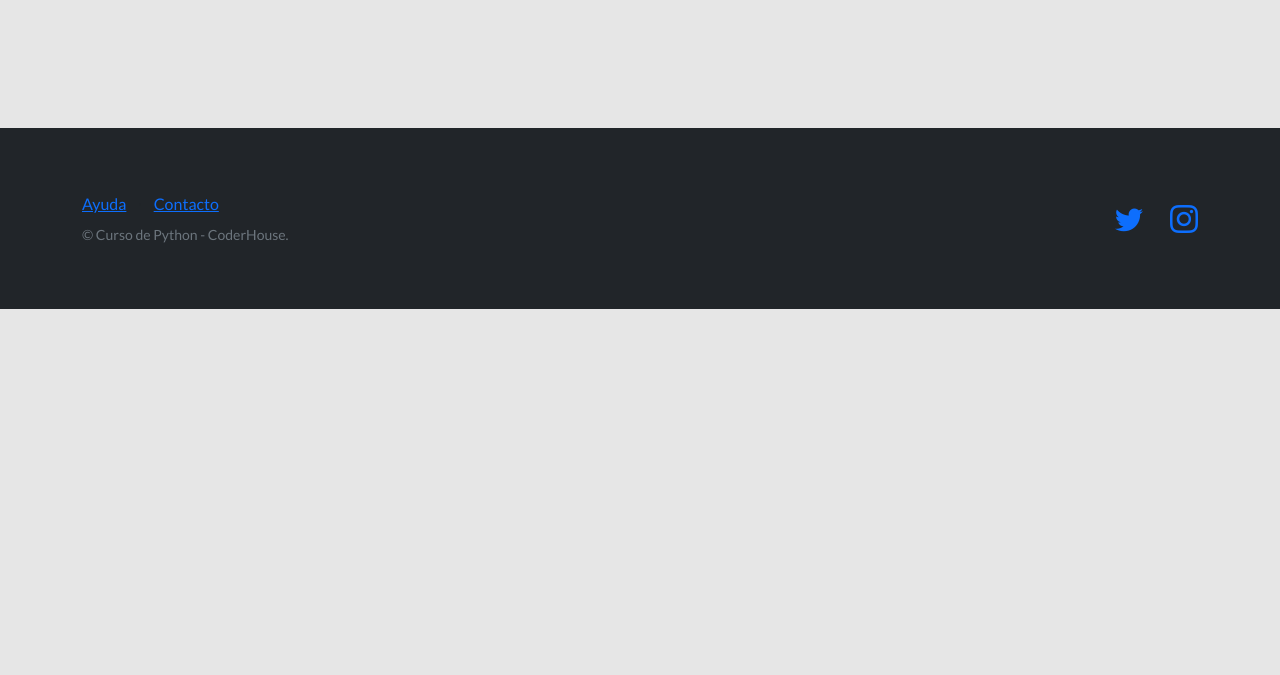
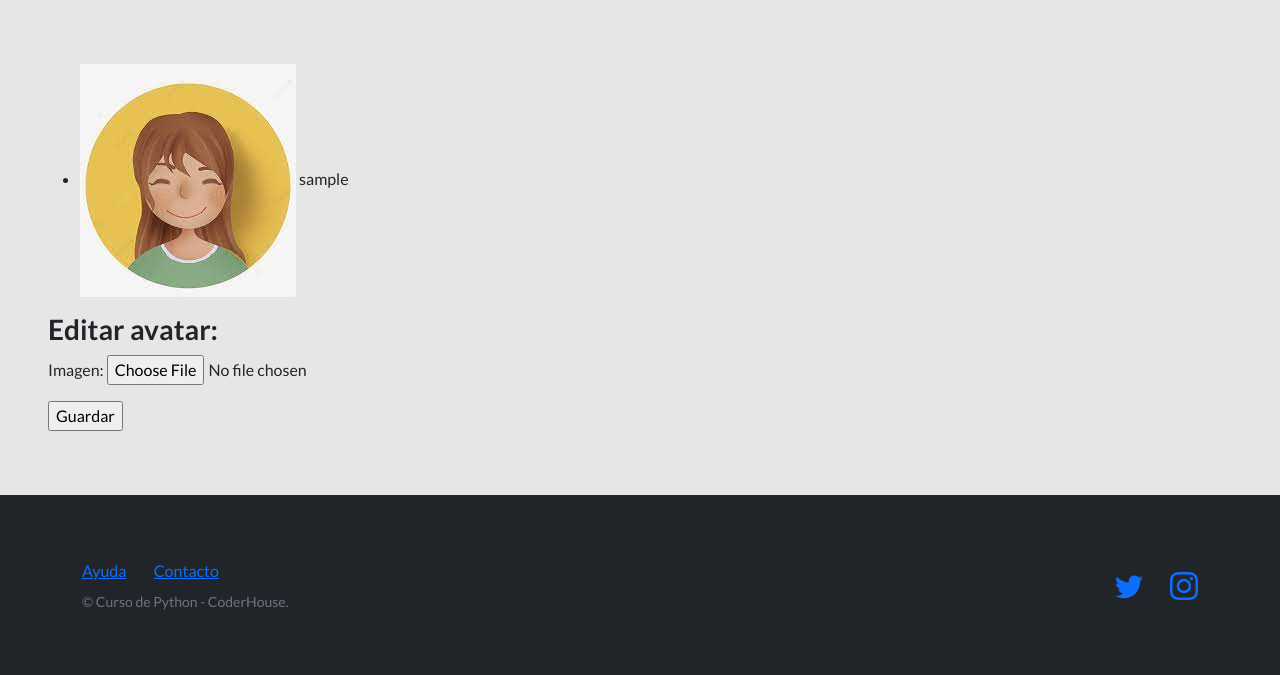
Before and after one commit to nicolasdelfino-123/Tercera-pre-entrega-DELFINO, a Django app: page /perfiles/agregar-avatar/ in a window 1280 px wide. Shown: the part 66-741 px from the top of the page. Run offline with Django 4.2, Linux system fonts and the light colour scheme; the visitor is signed in with stand-in values (Sample User, id 1); data that the repository does not hold is empty; some libraries are stand-ins or nearby versions.

Commit message:
solucionado avatar

```diff
--- a/proyecto_perros/perfiles/templates/perfiles/formulario_avatar.html
+++ b/proyecto_perros/perfiles/templates/perfiles/formulario_avatar.html
@@ -1 +1,33 @@
 {% extends 'app_perros/base.html' %}
+
+{% load static %}
+{% block contenido %}
+
+  <header>
+    <nav>
+      <ul>
+        <li>
+          {% if avatar %}
+            <img src="{{ avatar.imagen.url }}" alt="Avatar">
+          {% else %}
+            <img src="{% static 'avatar/default-avatar.png.jpg' %}" alt="Default Avatar">
+          {% endif %}
+          {{ request.user.username }}
+        </li>
+        <!-- Resto de los elementos del menú -->
+      </ul>
+    </nav>
+  </header>
+
+  <section>
+    <!-- Contenido de la página -->
+    <h3>Editar avatar:</h3>
+    <form method="post" enctype="multipart/form-data">
+        {% csrf_token %}
+        {{ form.as_p }}
+        <input type="submit" value="Guardar"/>
+    </form>
+  </section>
+
+
+{% endblock contenido %}
--- a/proyecto_perros/perfiles/views.py
+++ b/proyecto_perros/perfiles/views.py
@@ -74,7 +74,7 @@ class CustomLogoutView(LogoutView):
 #         return context
 
 
-# Agrega esto al final del archivo
+#Agrega esto al final del archivo
 class MiPerfilUpdateView(LoginRequiredMixin, UpdateView):
    form_class = UserUpdateForm
    success_url = reverse_lazy('index')
@@ -84,16 +84,40 @@ class MiPerfilUpdateView(LoginRequiredMixin, UpdateView):
        return self.request.user
 
 
+#viejo formulario avatar
+# @login_required
+# def agregar_avatar(request):
+#     if request.method == "POST":
+#         formulario = AvatarFormulario(request.POST, request.FILES)
 
-@login_required
+#         if formulario.is_valid():
+#             avatar = formulario.save(commit=False)
+#             avatar.user = request.user
+#             avatar.save()
+#             url_exitosa = reverse('index')
+#             return redirect(url_exitosa)
+#     else:  # GET
+#         formulario = AvatarFormulario()
+
+#     # Obtener el avatar del usuario actual
+#     avatar_usuario = Avatar.objects.get(user=request.user) if Avatar.objects.filter(user=request.user).exists() else None
+
+#     return render(
+#         request=request,
+#         template_name="perfiles/formulario_avatar.html",
+#         context={'form': formulario, 'avatar': avatar_usuario}
+#     )
+
 def agregar_avatar(request):
     if request.method == "POST":
         formulario = AvatarFormulario(request.POST, request.FILES)
 
         if formulario.is_valid():
-            avatar = formulario.save(commit=False)
-            avatar.user = request.user
-            avatar.save()
+            avatar_anterior = Avatar.objects.filter(user=request.user)
+            if (len(avatar_anterior) > 0):
+                avatar_anterior.delete()
+            avatar_nuevo = Avatar(user=request.user, imagen=formulario.cleaned_data["imagen"])
+            avatar_nuevo.save()
             url_exitosa = reverse('index')
             return redirect(url_exitosa)
     else:  # GET
```
Also changed, not shown: proyecto_perros/app_perros/templates/app_perros/borrador.html (+26 -0 lines), proyecto_perros/media/avatares/perro1.jpg (added), proyecto_perros/perfiles/templates/perfiles/ver_avatar.html (deleted).
